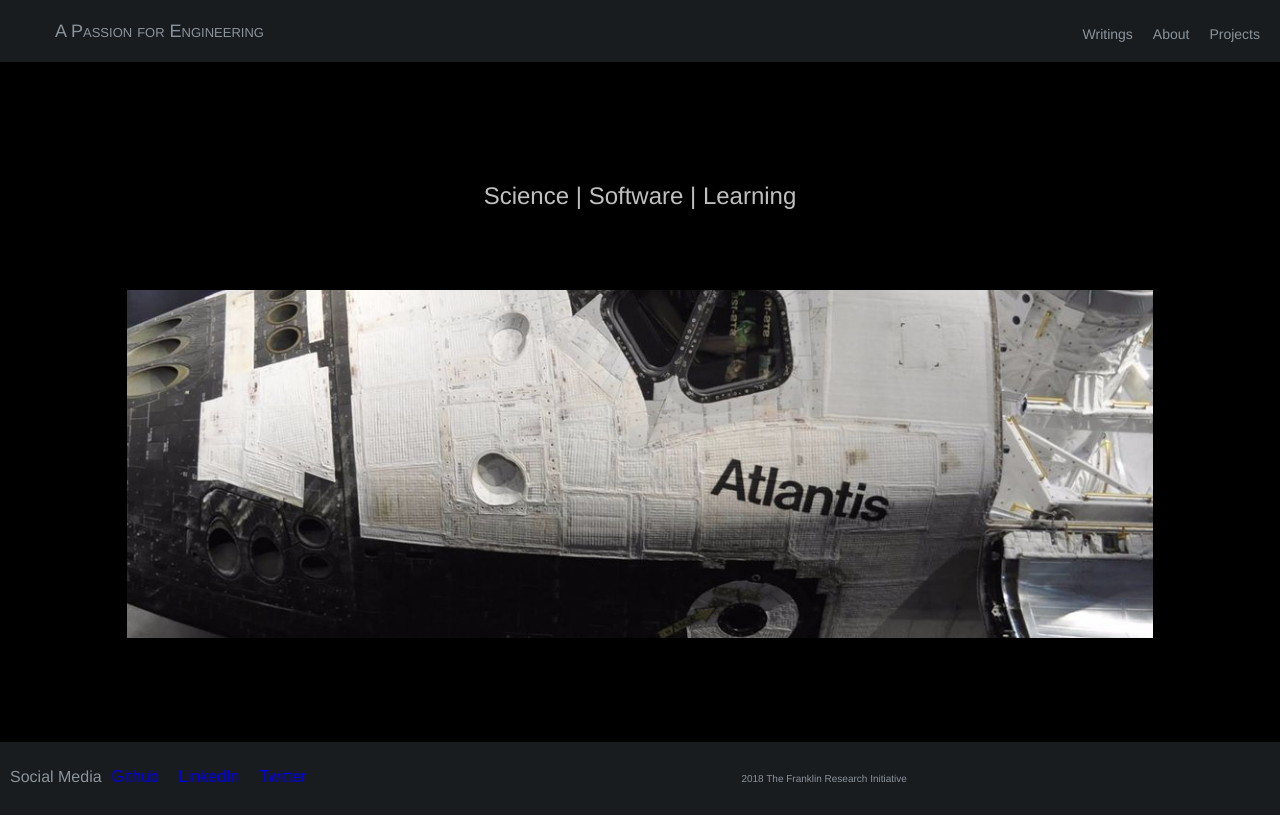
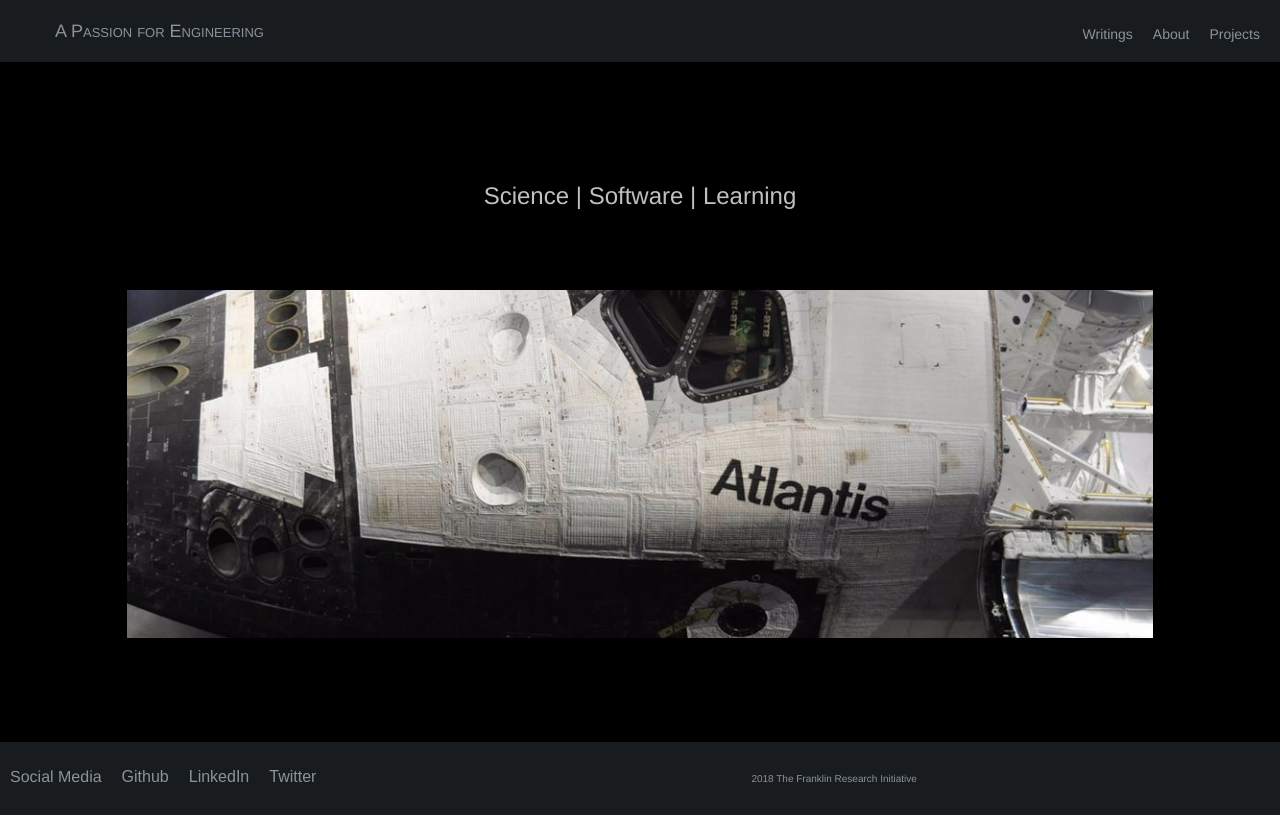
Before and after one commit to dave5801/Portfolio, a React (Create React App) app in the folder portfolio-site/: page / in a window 1280 px wide. Built offline with nearby package versions, Linux system fonts and the light colour scheme.

Commit message:
something that should have been on footer

```diff
--- a/portfolio-site/src/scenes/home/Footer/footer.css
+++ b/portfolio-site/src/scenes/home/Footer/footer.css
@@ -3,7 +3,7 @@
    color: #8b939b;
 }
 
-.Footer-elements-left{
+.Footer-elements-left {
     padding: 5px;
     display: flex;
     list-style: none;
@@ -11,11 +11,13 @@
 }
 
 .Footer-elements-left li a{
+    color:inherit;
     text-decoration: none;
     padding: 10px;
 }
 
 .social-link{
+    padding-right:10px;
     font-family: Helvetica;
     font-weight: lighter;
     color: #8b939b;
--- a/portfolio-site/src/scenes/home/Footer/footer.js
+++ b/portfolio-site/src/scenes/home/Footer/footer.js
@@ -9,7 +9,7 @@
         <Router>
             <div className="Footer">
                 <ul className="Footer-elements-left">
-                    <li className="social-link">Social Media </li>
+                    <li className="social-link">Social Media</li>
                     <li><a href="https://github.com/dave5801">Github</a></li>
                     <li><a href="https://www.linkedin.com/in/david-franklin-6063bba2/">LinkedIn</a></li>
                     <li><a href="https://twitter.com/dave58011">Twitter</a></li>
```
